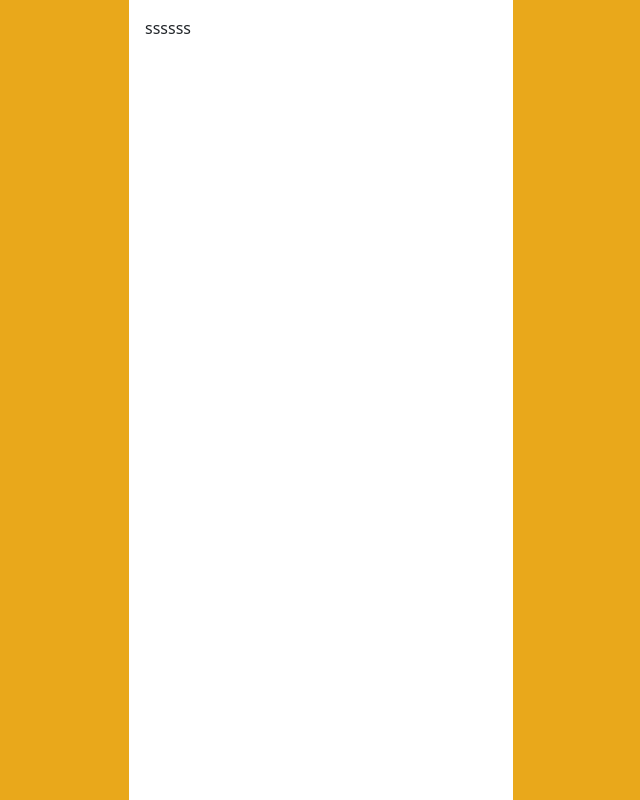
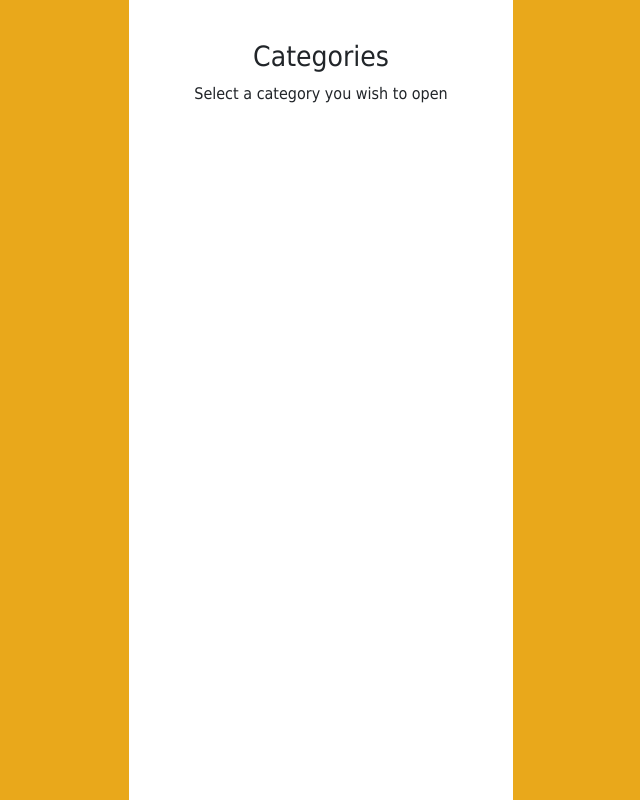
Before and after one commit to chinemerem123/Go-anime, a plain HTML site: page category.html in a window 1280 px wide. Shown: the whole page, without its empty margins (319-959 px from the left). Drawn offline with nearby package versions, Linux system fonts and the light colour scheme.

Commit message:
make i rest small

```diff
--- a/category.html
+++ b/category.html
@@ -25,8 +25,10 @@
  </div>
 
  <!-- Category Page-->
- <div class="category p-3">
-ssssss
+ <div class="category p-4">
+        <div class="h3 text-center mt-3">Categories</div>
+        <p class="text-center">Select a category you wish to open</p>
+
  </div>
 
 </div>
--- a/style/style.scss
+++ b/style/style.scss
@@ -63,6 +63,13 @@ body{
 .category{
 width:100%;
 height: 100%;
+font-family: Tahoma;
+.header{
+    .h3{
+        font-weight: 550;
+    }
+
+}
 }
 
 
```
Also changed, not shown: style/style.css, 1 other file.
